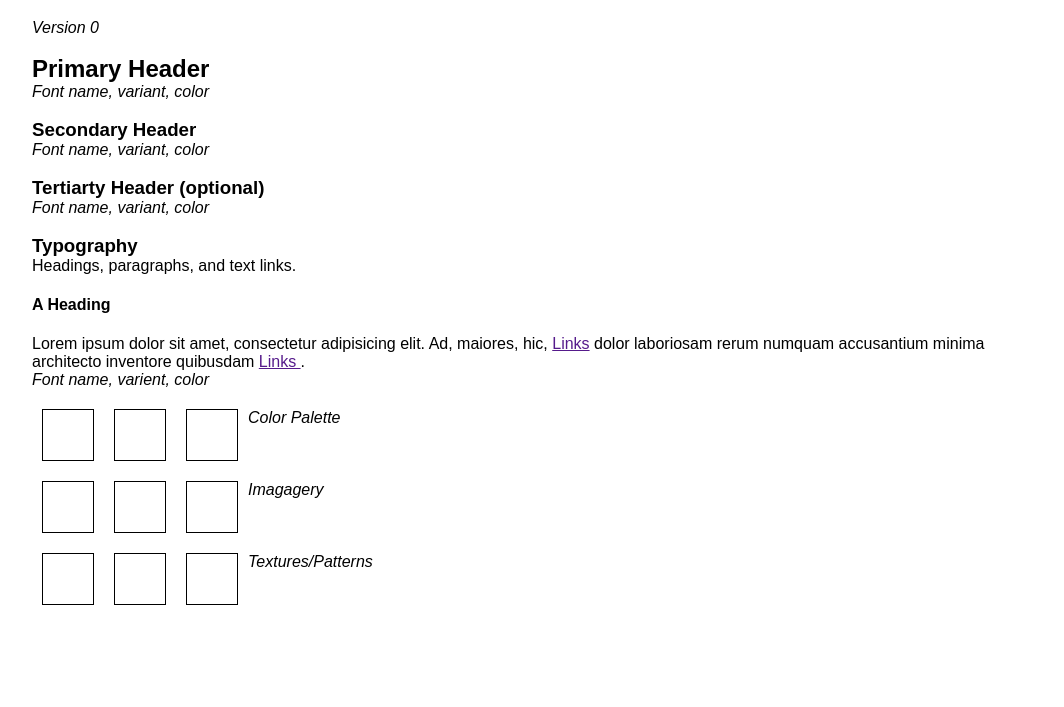
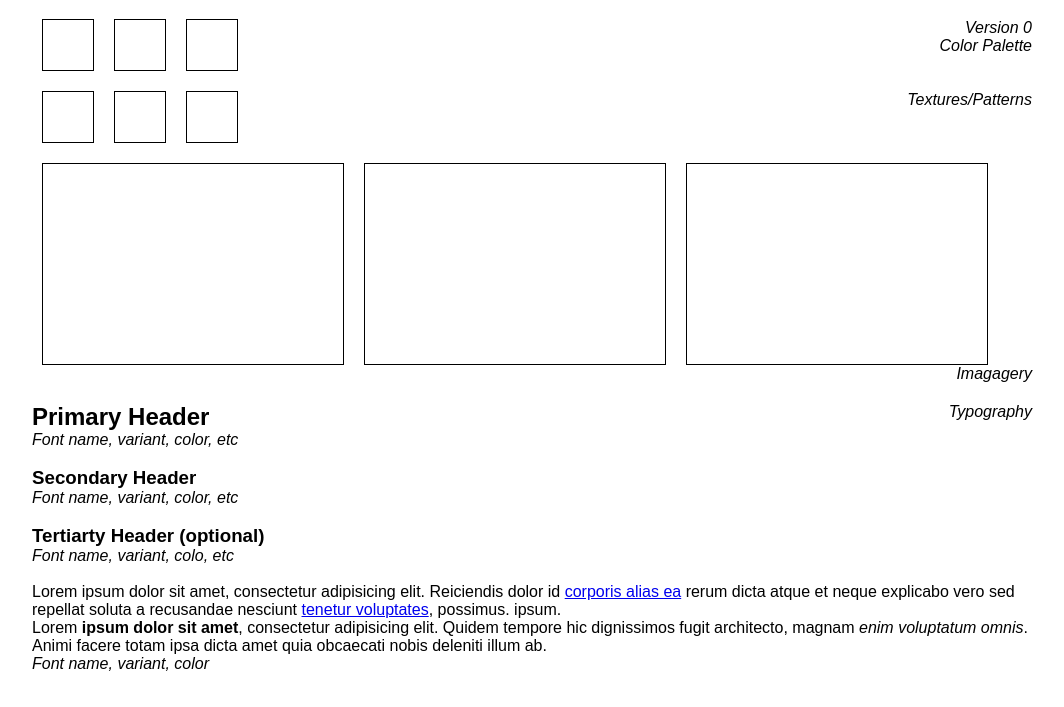
Before and after one commit to vcd/persona-web-2, a plain HTML site: page index.html in a window 1280 px wide. Shown: the part 61-768 px from the top of the page, without its empty margins (108-1172 px from the left). Drawn offline with Linux system fonts and the light colour scheme.

Commit message:
[[ FA'15 ]] v1

```diff
--- a/css/styles.css
+++ b/css/styles.css
@@ -24,6 +24,18 @@ section {
 	width: 50px;
 }
 
+.imagery-1,
+.imagery-2,
+.imagery-3 {
+	height: 200px;
+	width: 300px;
+}
+
+.label {
+	float: right;
+	clear: right;
+}
+
 
 /* Show Grid */
 .showgrid {
--- a/index.html
+++ b/index.html
@@ -20,39 +20,25 @@
 		<section>
 
 			<h1>Project</h1>
-			<em>Version 0</em>
-
-			<br><br>
-
-			<h2>Primary Header</h2>
-			<em>Font name, variant, color</em>
-
-			<br><br>
-
-			<h3>Secondary Header</h3>
-			<em>Font name, variant, color</em>
-
-			<br><br>
-
-			<h3>Tertiarty Header (optional)</h3>
-			<em>Font name, variant, color</em>
-
-			<br><br>
-
-			<h3>Typography</h3>
-			<p>Headings, paragraphs, and text links.</p>
-
-			<h4>A Heading</h4>
-			<p>Lorem ipsum dolor sit amet, consectetur adipisicing elit. Ad, maiores, hic, <a href="">Links</a> dolor laboriosam rerum numquam accusantium minima architecto inventore quibusdam <a href="">Links </a>.</p>
-			<em>Font name, varient, color</em>
+			<em class="label">Version 0</em>
 
 		</section>
+
 
 		<section>
 			<div class="color-1"></div>
 			<div class="color-2"></div>
 			<div class="color-3"></div>
-			<em>Color Palette</em>
+			<em class="label">Color Palette</em>
+
+			<div class="clear"></div>
+		</section>
+
+		<section>
+			<div class="pattern-1"></div>
+			<div class="pattern-2"></div>
+			<div class="pattern-3"></div>
+			<em class="label">Textures/Patterns</em>
 
 			<div class="clear"></div>
 		</section>
@@ -61,19 +47,39 @@
 			<div class="imagery-1"></div>
 			<div class="imagery-2"></div>
 			<div class="imagery-3"></div>
-			<em>Imagagery</em>
+			<em class="label">Imagagery</em>
 
 			<div class="clear"></div>
 		</section>
 
 
+
 		<section>
-			<div class="pattern-1"></div>
-			<div class="pattern-2"></div>
-			<div class="pattern-3"></div>
-			<em>Textures/Patterns</em>
 
-			<div class="clear"></div>
+			<em class="label">Typography</em>
+
+			<h2>Primary Header</h2>
+			<em>Font name, variant, color, etc</em>
+
+			<br><br>
+
+			<h3>Secondary Header</h3>
+			<em>Font name, variant, color, etc</em>
+
+			<br><br>
+
+			<h3>Tertiarty Header (optional)</h3>
+			<em>Font name, variant, colo, etc</em>
+
+			<br><br>
+
+			<p>Lorem ipsum dolor sit amet, consectetur adipisicing elit. Reiciendis dolor id <a href="#">corporis alias ea</a> rerum dicta atque et neque explicabo vero sed repellat soluta a recusandae nesciunt <a href="#">tenetur voluptates</a>, possimus. ipsum. </p>
+
+
+			<p>Lorem <strong>ipsum dolor sit amet</strong>, consectetur adipisicing elit. Quidem tempore hic dignissimos fugit architecto, magnam <em>enim voluptatum omnis</em>. Animi facere totam ipsa dicta amet quia obcaecati nobis deleniti illum ab.</p>
+
+			<em>Font name, variant, color</em>
+
 		</section>
 
 		<!-- Clearfix -->
```
